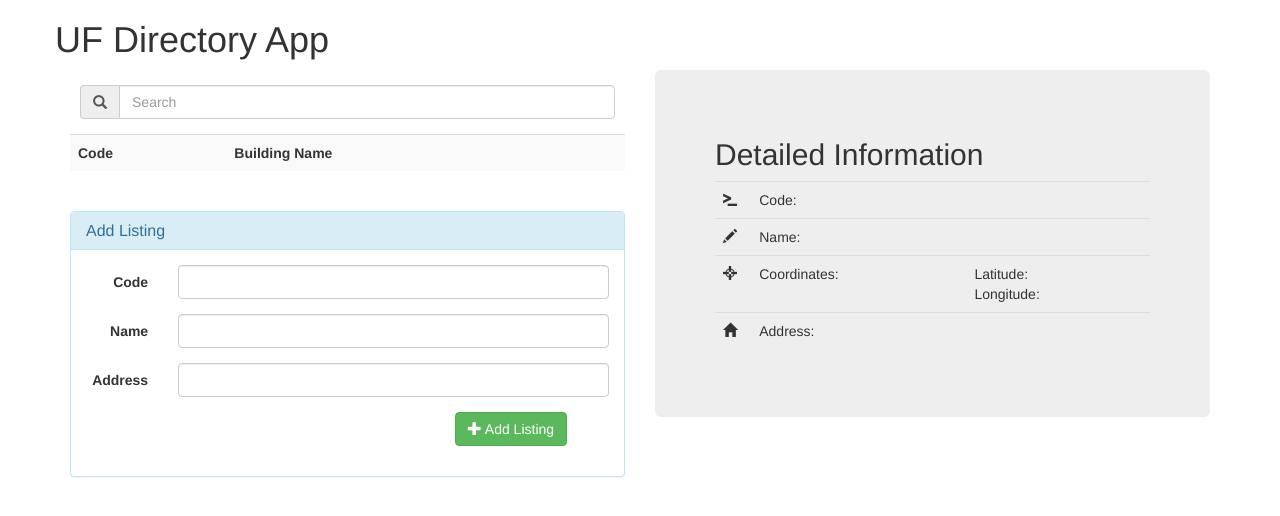
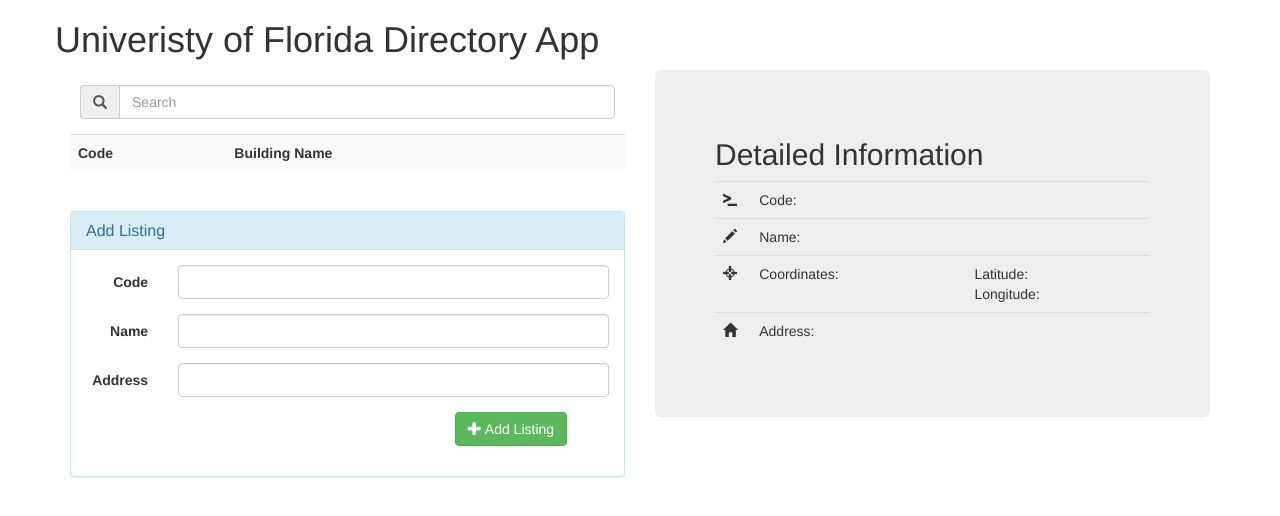
Before and after one commit to tuxranger/DancingWithDawn, a website: page client/index.html in a window 1280 px wide. Drawn offline with nearby package versions, Linux system fonts and the light colour scheme; no server answers.

Commit message:
Changed page title (again) in client/index.html

```diff
--- a/client/index.html
+++ b/client/index.html
@@ -7,7 +7,7 @@
   <body ng-app="directoryApp">
     <div class="container">
       <div class="row">
-        <h1>UF Directory App</h1>
+        <h1>Univeristy of Florida Directory App</h1>
       </div>
       <div class="row" ng-controller="ListingsController">
         <div class="col-md-6">
```
